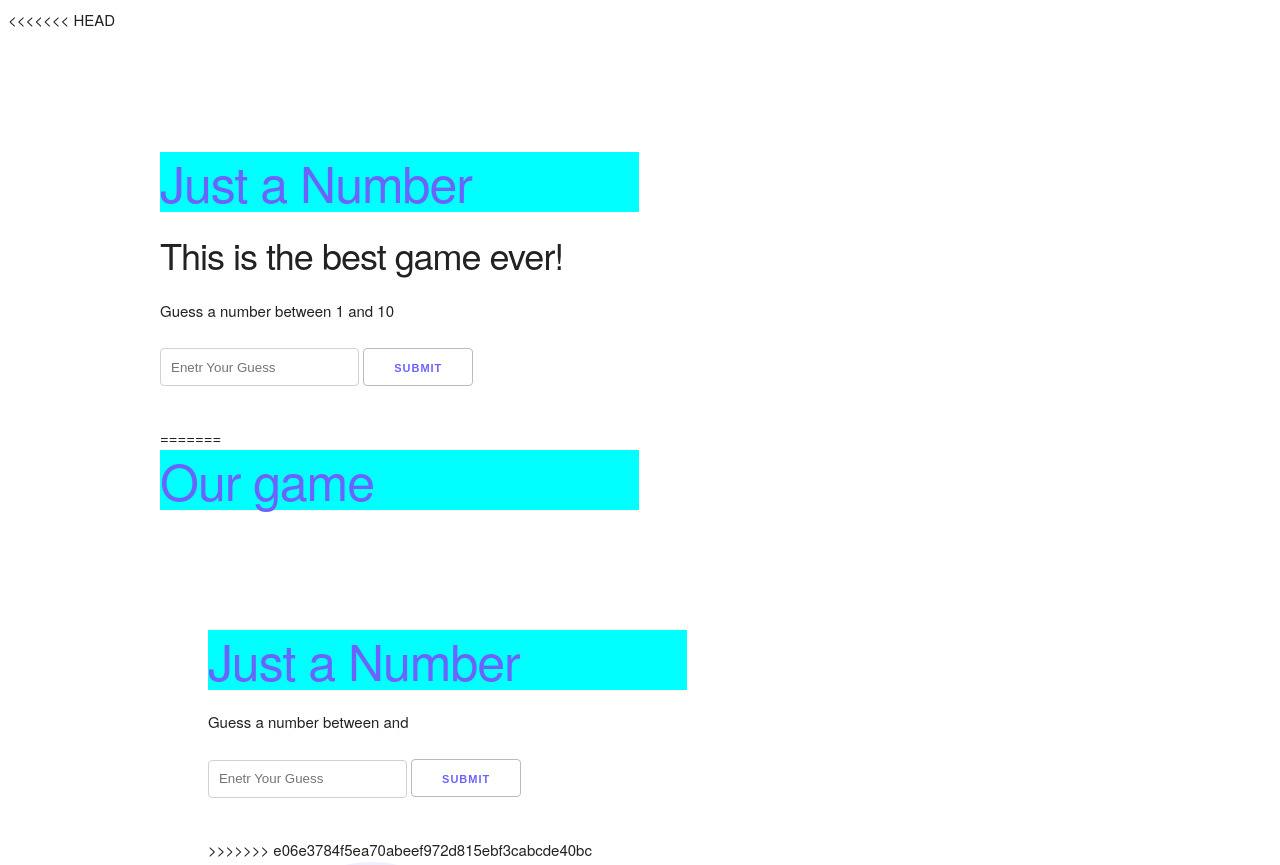
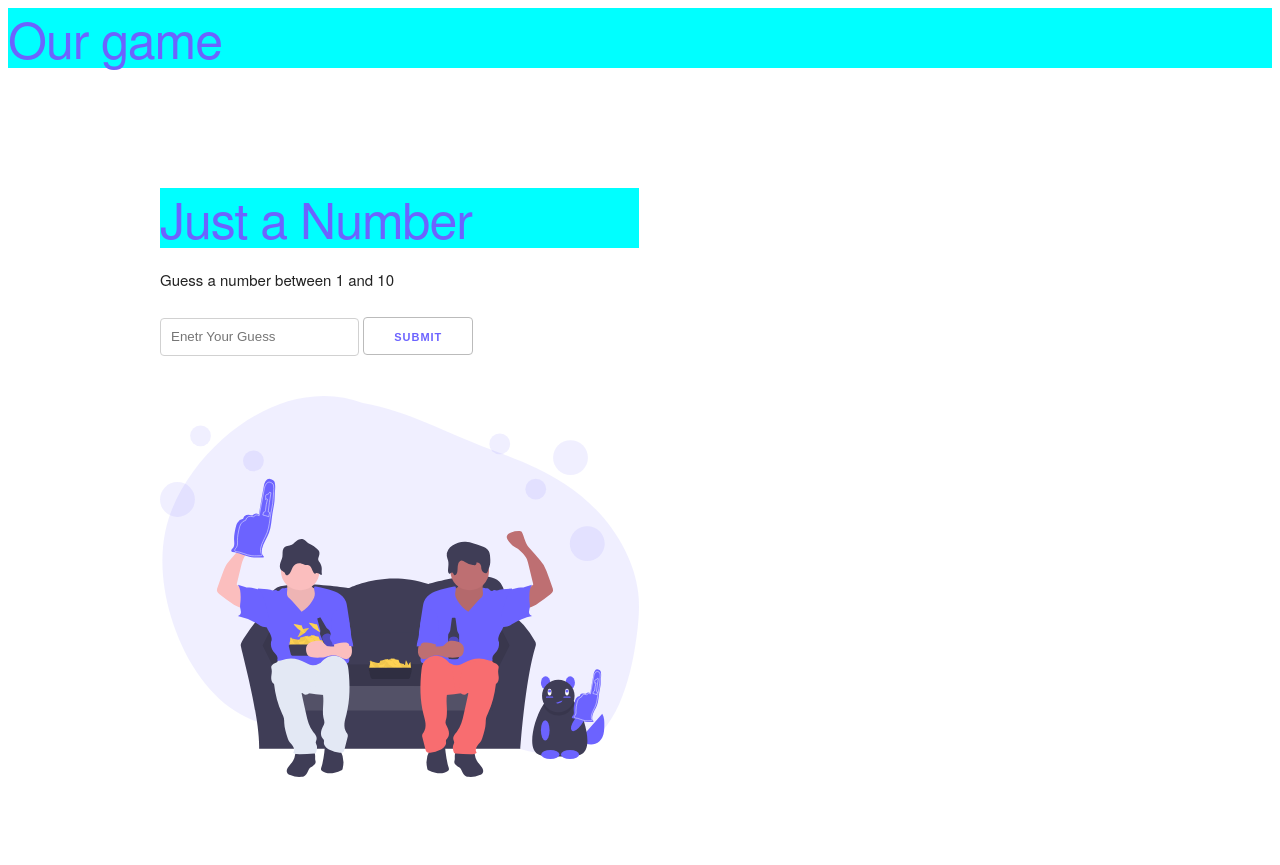
Before and after one commit to aviorkahalani/git-collaborate, a plain HTML site: page index.html in a window 1280 px wide. Shown: the top 865 px of the page. After the commit the page ends 800 px from the top, so only its background shows below. Drawn offline with nearby package versions, Linux system fonts and the light colour scheme.

Commit message:
fixed again bc I didnt save

```diff
--- a/index.html
+++ b/index.html
@@ -12,23 +12,6 @@
         <title>Number Guesser</title>
     </head>
 
-<<<<<<< HEAD
-    <body>
-        <section class="app">
-            <div class="container">
-                <div>
-                    <h1>Just a Number</h1>
-                    <h3>This is the best game ever!</h3>
-                    <div class="game">
-                        <p>
-                            Guess a number between <span class="min-num"></span> and
-                            <span class="max-num"></span>
-                        </p>
-                        <input type="number" class="guess-input" placeholder="Enetr Your Guess" />
-                        <input type="submit" value="Submit" class="guess-btn" />
-                        <p class="message"></p>
-                    </div>
-=======
 <head>
     <meta charset="UTF-8">
     <meta name="viewport" content="width=device-width, initial-scale=1.0">
@@ -49,7 +32,6 @@
                     <input type="number" class="guess-input" placeholder="Enetr Your Guess">
                     <input type="submit" value="Submit" class="guess-btn">
                     <p class="message"></p>
->>>>>>> e06e3784f5ea70abeef972d815ebf3cabcde40bc
                 </div>
                 <img src="./undraw_game_day_ucx9.svg" alt="" />
             </div>
```
